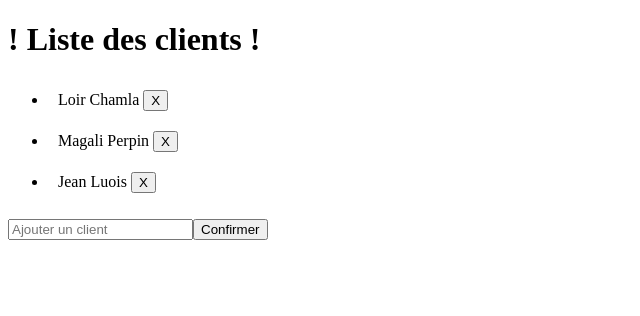
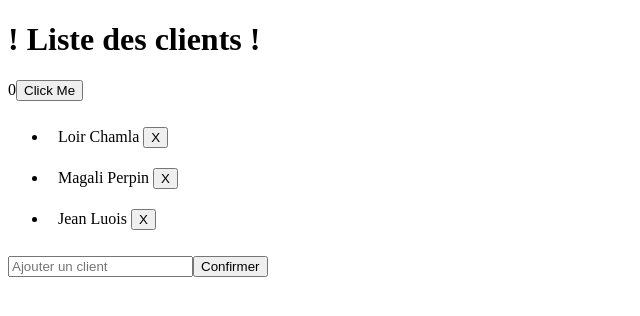
Before and after one commit to TutoDevWeb/Formation-React, a React (Create React App) app in the folder LIOR/app-lior/: page / in a window 1280 px wide. Shown: the top 316 px of the page, without its empty margins (0-640 px from the left). Built offline with nearby package versions, Linux system fonts and the light colour scheme.

Commit message:
On utilise le setState pour provoquer le ré-affichage

```diff
--- a/LIOR/app-lior/src/index.js
+++ b/LIOR/app-lior/src/index.js
@@ -10,17 +10,24 @@ class App extends React.Component {
       { id: 1, nom: "Loir Chamla" },
       { id: 2, nom: "Magali Perpin" },
       { id: 3, nom: "Jean Luois" }
-    ]
+    ],
+    compteur : 0
+  }
+
+  handleClick = () => {
+    this.setState({compteur:this.state.compteur+1});
+    console.log(this.state);
   }
 
   render() {
     const title = "! Liste des clients !";
-    const elements = this.state.clients.map((client) => <li>{client.nom} <button>X</button></li>)
     return (
       <div>
         <h1>{title}</h1>
+        {this.state.compteur}
+        <button onClick={this.handleClick}>Click Me</button>
         <ul>
-          {elements}
+          {this.state.clients.map((client) => <li>{client.nom} <button>X</button></li>)}
         </ul>
         <form>
           <input type="text" placeholder="Ajouter un client" />
```
Also changed, not shown: 2 other files (tests, documents, lock files or other folders).
